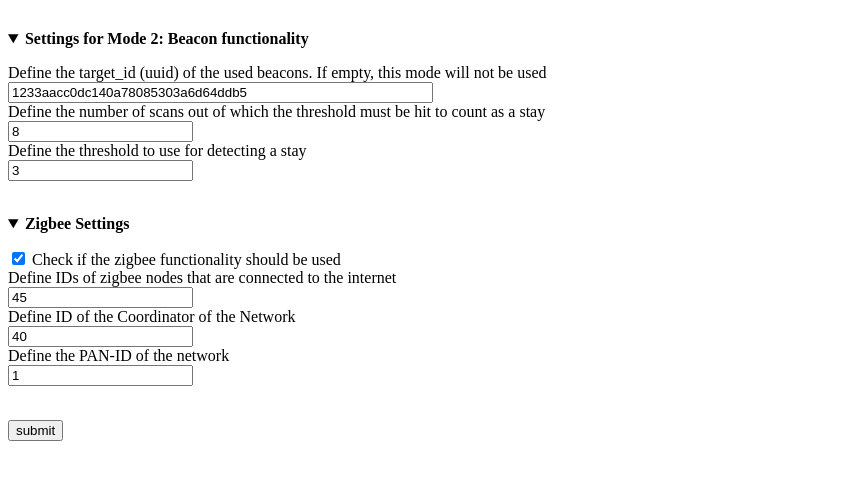
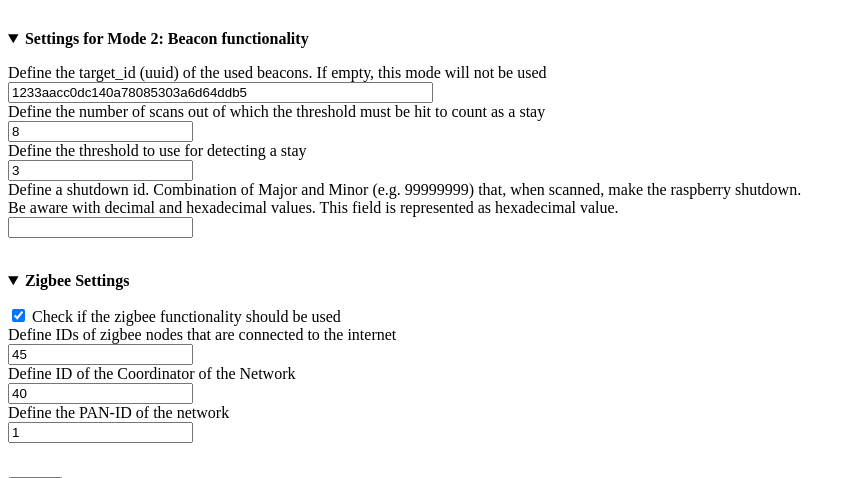
Before and after one commit to Crowd-Management-Japan/blescan-backend, a Flask app: page /setup/ in a window 1280 px wide. Shown: the part 517-995 px from the top of the page, without its empty margins (0-852 px from the left). Before the commit the page ends 958 px from the top, so only its background shows below. Run offline with Flask 3, Linux system fonts and the light colour scheme; the visitor is signed in with stand-in values (Sample User, id 1).

Commit message:
add field for shutdown id to interface

```diff
--- a/app/setup/config_generation.py
+++ b/app/setup/config_generation.py
@@ -31,6 +31,7 @@ def get_empty_config():
         },
         'beacon': {
             'target_id': '1233aacc0dc140a78085303a6d64ddb5',
+            'shutdown_id': '',
             'scans': 8,
             'threshold': 3
         }
@@ -118,7 +119,7 @@ class ConfigGenerator:
     def set_beacon_config(self, data: Dict):
         beacon = self._config['beacon']
         default = _DEFAULT_CONFIG['beacon']
-        keys = ['target_id', 'scans', 'threshold']
+        keys = ['target_id', 'scans', 'threshold', 'shutdown_id']
         for key in keys:
             beacon[key] = data.get(key, default[key])
 
@@ -167,6 +168,7 @@ class ConfigGenerator:
         config = self.prepared
 
         config = config.replace('$TARGET_ID', self._config['beacon']['target_id'])
+        config = config.replace('$BEACON_SHUTDOWN', self._config['beacon']['shutdown_id'])
         config = config.replace('$SCANS', str(self._config['beacon']['scans']))
         config = config.replace('$BEACON_THRESHOLD', str(self._config['beacon']['threshold']))
 
--- a/app/setup/schemas.json
+++ b/app/setup/schemas.json
@@ -84,6 +84,9 @@
                     "target_id": {
                         "type": "string"
                     },
+                    "shutdown_id": {
+                        "type": "string"
+                    },
                     "scans": {
                         "type": "integer",
                         "minimum": 1
--- a/app/static/settings.js
+++ b/app/static/settings.js
@@ -81,7 +81,8 @@ function gatherData() {
         beacon: {
             target_id: get("beacon_target_id"),
             scans: iget("beacon_scans"),
-            threshold: iget("beacon_threshold")
+            threshold: iget("beacon_threshold"),
+            shutdown_id: get("beacon_shutdown")
         }
     }
     return data;
--- a/app/templates/setup/settings.html
+++ b/app/templates/setup/settings.html
@@ -67,7 +67,11 @@
                 <input type="number" id="beacon_scans" value="{{config.beacon.scans}}"> <br>
 
                 <label>Define the threshold to use for detecting a stay</label><br>
-                <input type="number" id="beacon_threshold" value="{{config.beacon.threshold}}">
+                <input type="number" id="beacon_threshold" value="{{config.beacon.threshold}}"> <br>
+
+                <label for="beacon_shutdown">Define a shutdown id. Combination of Major and Minor (e.g. 99999999) that, when scanned, make the raspberry shutdown. <br>
+                    Be aware with decimal and hexadecimal values. This field is represented as hexadecimal value.</label> <br>
+                <input type="text" id="beacon_shutdown" value="{{config.beacon.shutdown_id}}">
             </p>
         </details>
 
```
